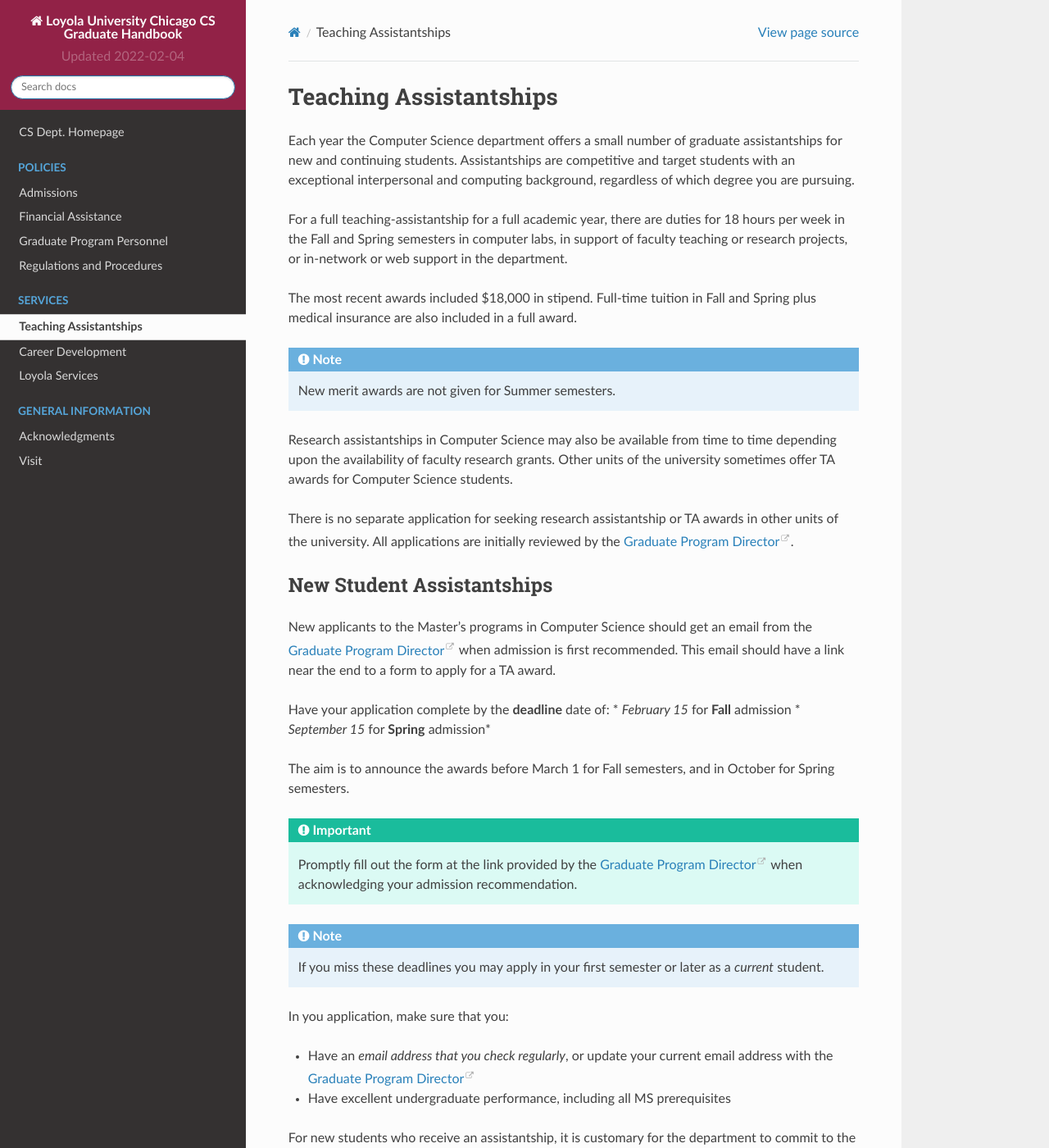
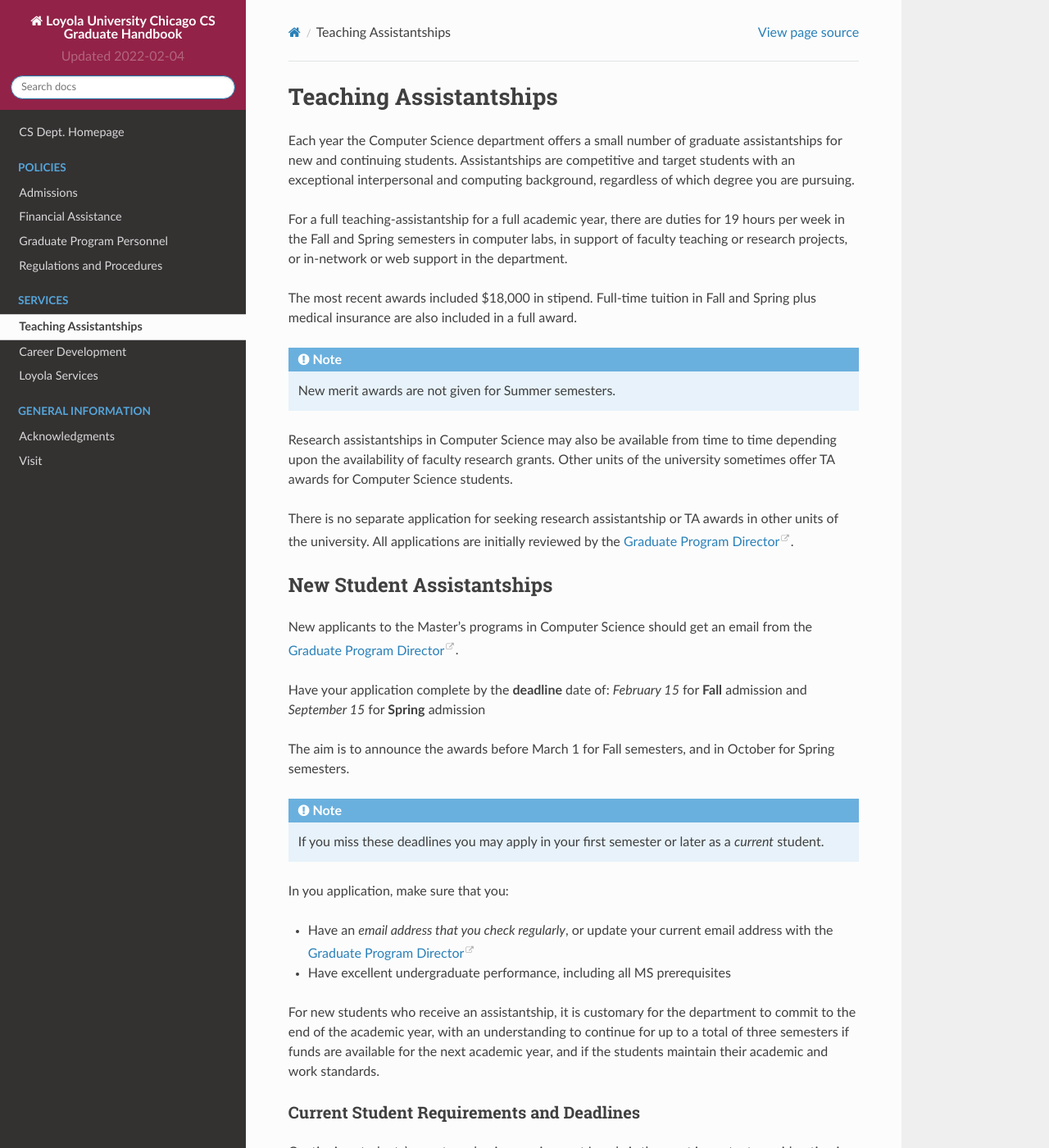
Before and after one commit to LoyolaChicagoCS/gradhandbook, a Sphinx documentation site: the page built from source/services/assistantships.rst, in a window 1280 px wide and 1400 px high. Shown: the whole window at 82% size. Built offline with Sphinx 7.4.7 and the Read the Docs theme 2.0.0, drawn with Linux system fonts in a browser that asks for light colours; some of the changed text lies outside the part shown.

Commit message:
Fix typos and update info

```diff
--- a/source/policy/financial.rst
+++ b/source/policy/financial.rst
@@ -5,7 +5,7 @@ Financial Assistance
 Program Costs
 *************
 
-The Master's program has a 10-course requirement (once undergraduate prerequisites are satisfied).
+The Master's program has a 10-course requirement (once program prerequisites are satisfied).
 
 For information on semester fees please refer to the `Bursar's pages <http://www.luc.edu/bursar/tuition.shtml>`_.
 
--- a/source/services/assistantships.rst
+++ b/source/services/assistantships.rst
@@ -3,7 +3,7 @@ Teaching Assistantships
 
 Each year the Computer Science department offers a small number of graduate assistantships for new and continuing students. Assistantships are competitive and target students with an exceptional interpersonal and computing background, regardless of which degree you are pursuing.
 
-For a full teaching-assistantship for a full academic year, there are duties for 18 hours per week in the Fall and Spring semesters in computer labs, in support of faculty teaching or research projects, or in-network or web support in the department.
+For a full teaching-assistantship for a full academic year, there are duties for 19 hours per week in the Fall and Spring semesters in computer labs, in support of faculty teaching or research projects, or in-network or web support in the department.
 
 The most recent awards included $18,000 in stipend. Full-time tuition in Fall and Spring plus medical insurance are also included in a full award.
 
@@ -18,16 +18,13 @@ There is no separate application for seeking research assistantship or TA awards
 New Student Assistantships
 **************************
 
-New applicants to the Master's programs in Computer Science should get an email from the |gpd| when admission is first recommended. This email should have a link near the end to a form to apply for a TA award.
+New applicants to the Master's programs in Computer Science should get an email from the |gpd|.
 
 Have your application complete by the **deadline** date of:
-* *February 15* for **Fall** admission
-* *September 15* for **Spring** admission*
+*February 15* for **Fall** admission and
+*September 15* for **Spring** admission
 
 The aim is to announce the awards before March 1 for Fall semesters, and in October for Spring semesters.
-
-.. important::
-    Promptly fill out the form at the link provided by the |gpd| when acknowledging your admission recommendation.
 
 .. note::
     If you miss these deadlines you may apply in your first semester or later as a *current* student.
@@ -51,8 +48,8 @@ The reminder will include the URL for an online form to fill out as your applica
 The deadlines are *earlier* than for just admitted students:
 
 Continuing students fill out the online form by
-* *March 15* for **Fall** awards
-* *October 15* for **Spring** awards
+*February 15* for **Fall** admission and
+*September 15* for **Spring** admission
 
 Students who have already been given an award for the upcoming semester should not fill out the form. Initial awards for current students are generally finalized after the awards to new students are completed.
 
```
Also changed, not shown: source/policy/admissions.rst (+4 -12 lines).
